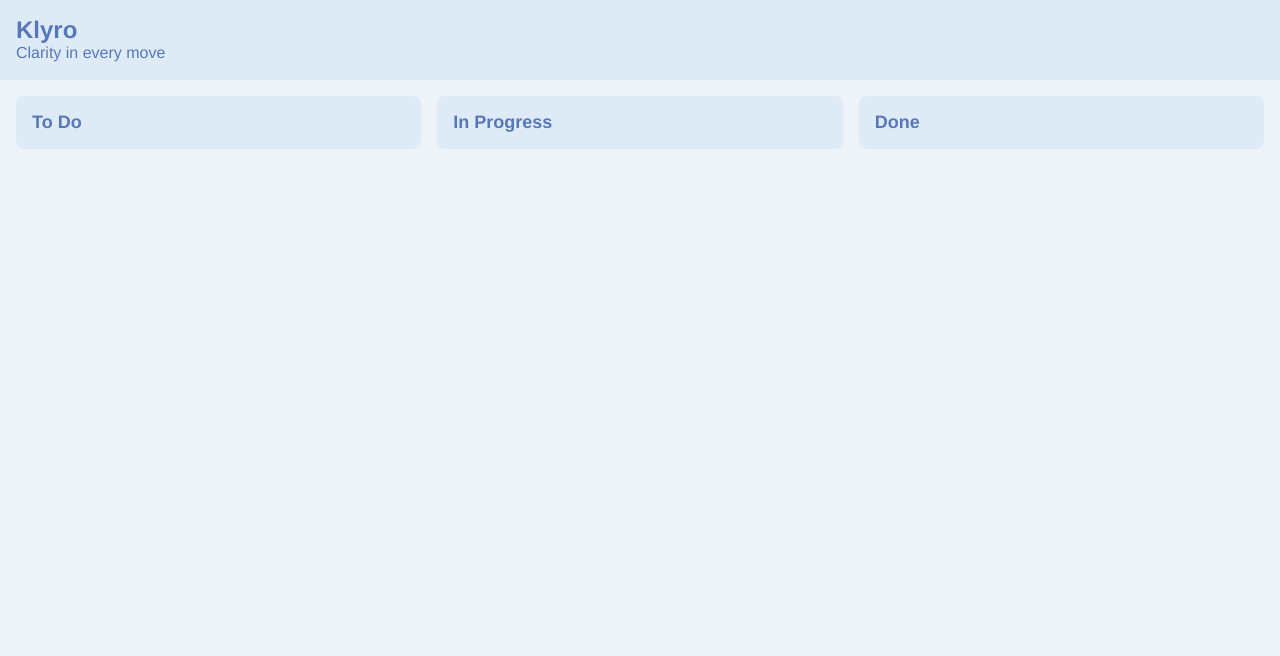
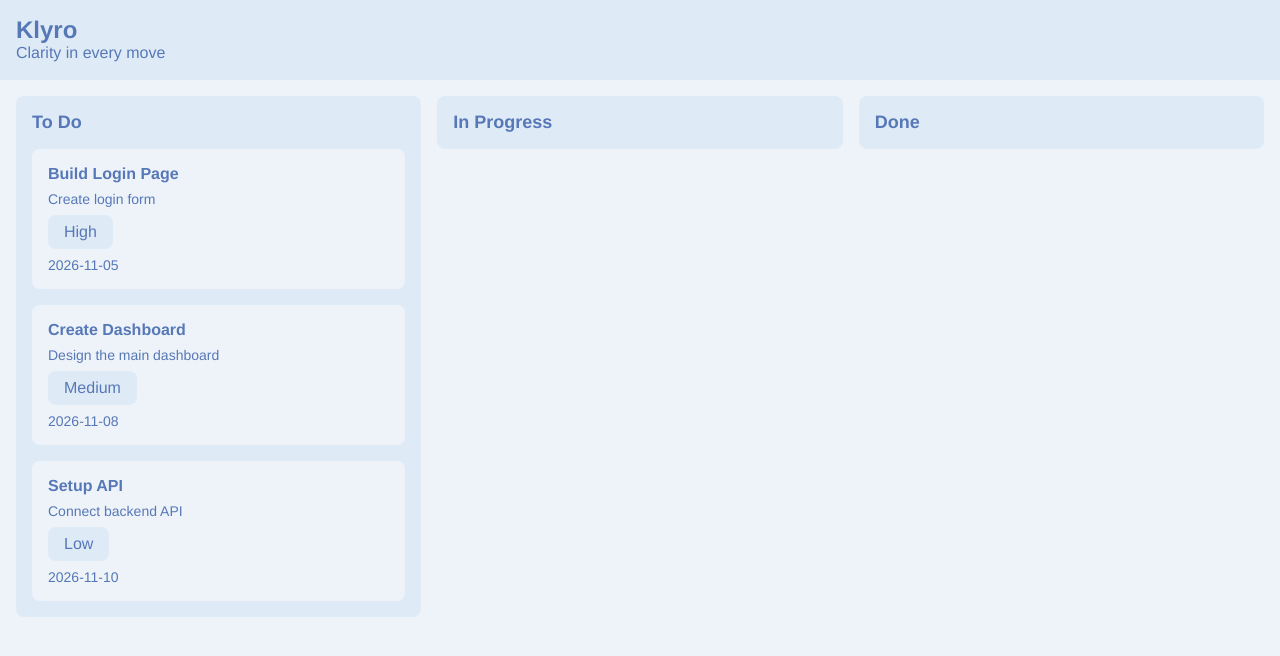
Before and after one commit to novix-vertex/SCS3-Klyro, a React (Vite) app: page / in a window 1280 px wide. Shown: the top 656 px of the page. Built offline with nearby package versions, Linux system fonts and the light colour scheme.

Commit message:
- task board ui refined - task card added - dummy tasks added using dummy array

```diff
--- a/src/components/Board.jsx
+++ b/src/components/Board.jsx
@@ -1,18 +1,47 @@
 import TaskCard from "./TaskCard"
 
 const Board = () => {
+    const tasks = [
+        {
+            id: 1,
+            title: "Build Login Page",
+            description: "Create login form",
+            priority: "High",
+            dueDate: "2026-11-05",
+            status: "todo"
+        },
+        {
+            id: 2,
+            title: "Create Dashboard",
+            description: "Design the main dashboard",
+            priority: "Medium",
+            dueDate: "2026-11-08",
+            status: "todo"
+        },
+        {
+            id: 3,
+            title: "Setup API",
+            description: "Connect backend API",
+            priority: "Low",
+            dueDate: "2026-11-10",
+            status: "in-progress"
+        }
+    ];
     return (
         <main>
             <div className="board">
-                <div className="board-column">
+                <section className="board-column">
                     <h2>To Do</h2>
-                </div>
-                <div className="board-column">
+                    {
+                        tasks.map((task) => <TaskCard key={task.id} task={task} />)
+                    }
+                </section>
+                <section className="board-column">
                     <h2>In Progress</h2>
-                </div>
-                <div className="board-column">
+                </section>
+                <section className="board-column">
                     <h2>Done</h2>
-                </div>
+                </section>
             </div>
         </main>
     )
--- /dev/null
+++ b/src/components/TaskCard.jsx
@@ -0,0 +1,12 @@
+const TaskCard = ({ task }) => {
+    return (
+        <div className="task-card">
+            <h3>{task.title}</h3>
+            <p>{task.description}</p>
+            <span>{task.priority}</span>
+            <p>{task.dueDate}</p>
+        </div>
+    )
+}
+
+export default TaskCard
--- a/src/index.css
+++ b/src/index.css
@@ -48,8 +48,38 @@ header h1 {
   border-radius: 0.5rem;
   height: 100%;
   background-color: var(--color-header-background);
+
+  display: flex;
+  flex-direction: column;
+  gap: 1rem;
 }
 
 .board-column h2 {
   font-size: 1.125rem;
 }
+
+.task-card {
+  background-color: var(--color-background);
+  padding: 1rem;
+  border-radius: 0.5rem;
+
+  display: flex;
+  flex-direction: column;
+  gap: 0.5rem;
+}
+
+.task-card h3 {
+  font-size: 1rem;
+}
+
+.task-card p {
+  font-size: 0.875rem;
+}
+
+.task-card span {
+  background-color: var(--color-header-background);
+  color: var(--color-text);
+  width: fit-content;
+  padding: 0.5rem 1rem;
+  border-radius: 0.5rem;
+}
```
